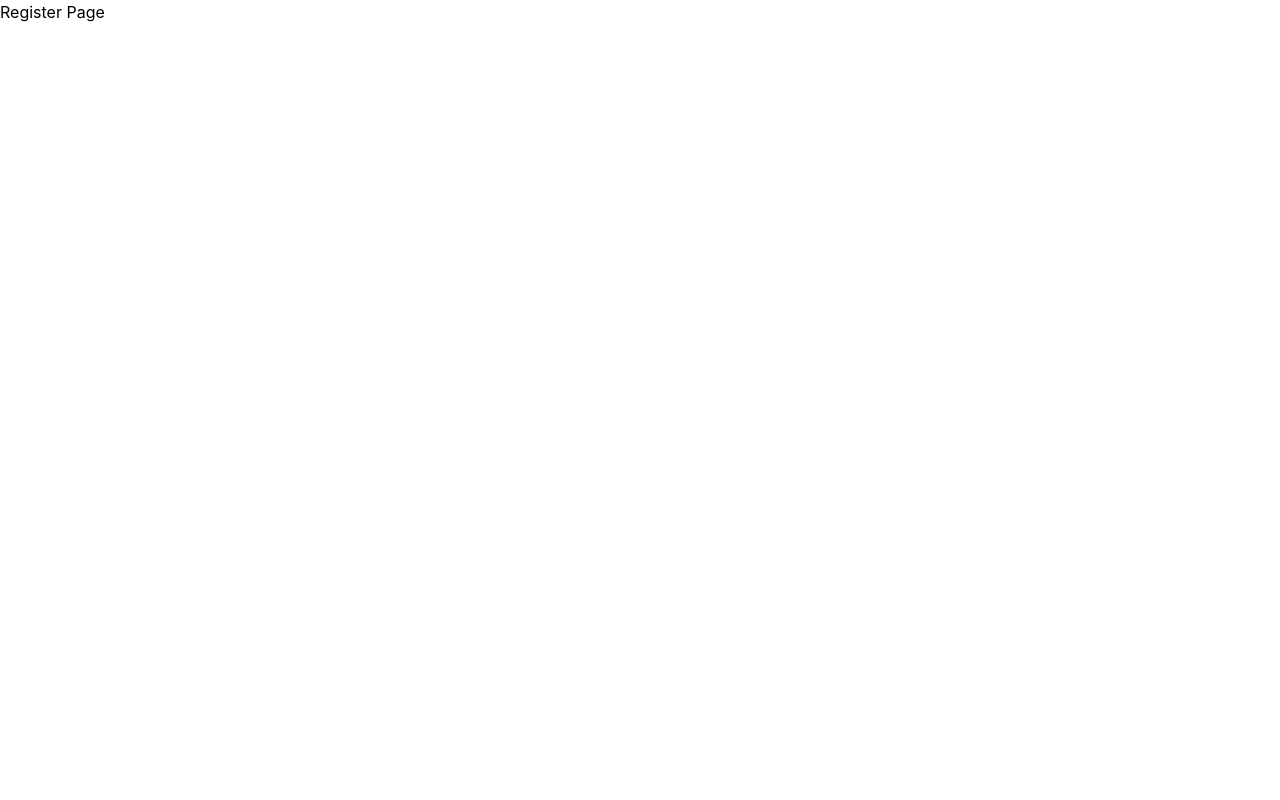
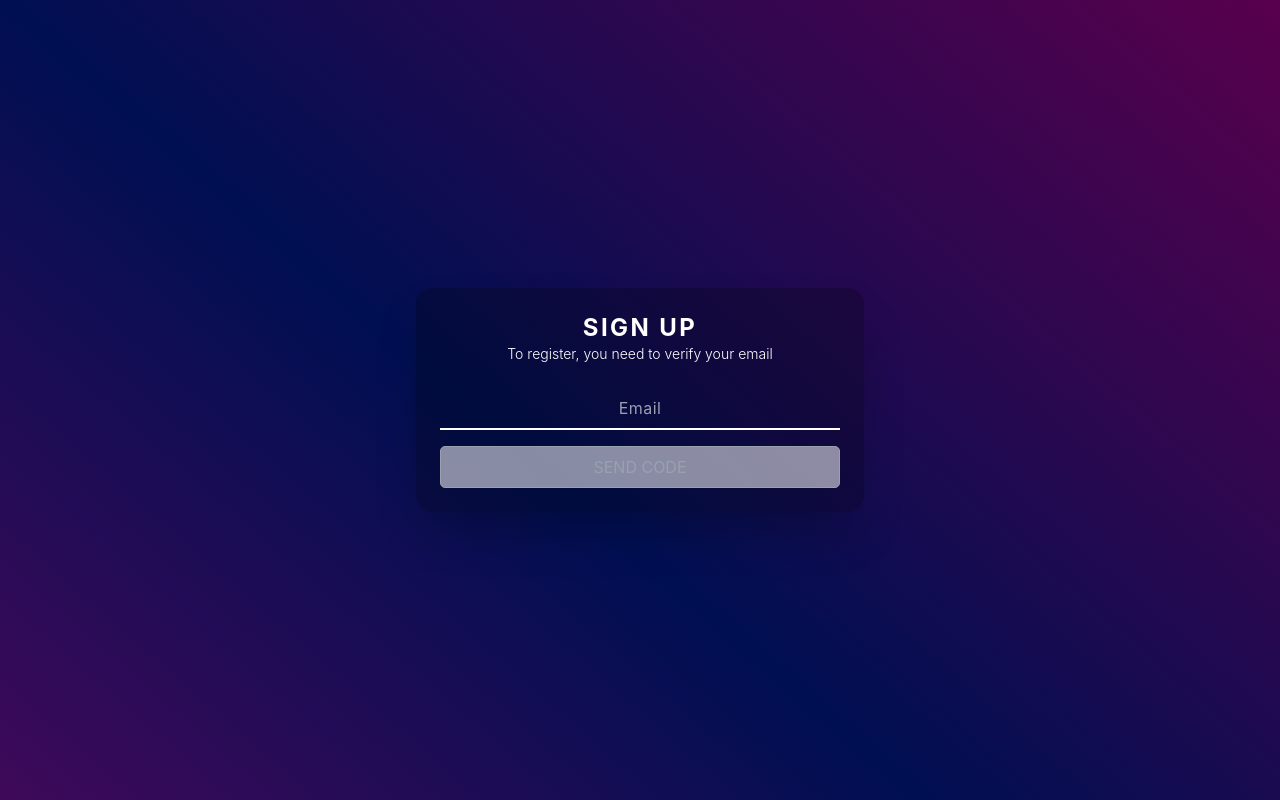
Before and after one commit to sopkodioni/financecheck, a React (Vite) app in the folder frontend/: page /register in a window 1280 px wide. Built offline with nearby package versions, Linux system fonts and the light colour scheme; no server answers; the HTML template or start-up script is replaced by a standard one.

Commit message:
integrate auth forms into router and add base pages

```diff
--- a/frontend/src/App.tsx
+++ b/frontend/src/App.tsx
@@ -3,7 +3,7 @@ import './App.css'
 import { router } from './routes'
 
 const App = () => {
-  return <RouterProvider router={router} />
+  return <RouterProvider router={ router } />
 }
 
 export default App
--- /dev/null
+++ b/frontend/src/pages/DashboardPage.tsx
@@ -0,0 +1,9 @@
+const DashboardPage = () => {
+    return (
+        <>
+            <h1>Dashboard</h1>
+        </>
+    )
+}
+
+export default DashboardPage
--- a/frontend/src/pages/HomePage.tsx
+++ b/frontend/src/pages/HomePage.tsx
@@ -1,8 +1,6 @@
 const HomePage = () => {
     return (
-        <>
-            <h1>Home Page</h1>
-        </>
+        <h1>Home Page</h1>
     )
 }
 
--- a/frontend/src/pages/LoginPage.tsx
+++ b/frontend/src/pages/LoginPage.tsx
@@ -1,8 +1,11 @@
+import AuthLayout from "../components/layout/AuthLayout"
+import LoginForm from "../features/auth/components/login/LoginForm"
+
 const LoginPage = () => {
     return (
-        <>
-            <h1>Login Page</h1>
-        </>
+        <AuthLayout title="Login">
+            <LoginForm />
+        </AuthLayout>
     )
 }
 
--- a/frontend/src/pages/RegisterPage.tsx
+++ b/frontend/src/pages/RegisterPage.tsx
@@ -1,8 +1,11 @@
+import RegisterForm from "../features/auth/components/register/RegisterForm"
+import AuthLayout from "../components/layout/AuthLayout"
+
 const RegisterPage = () => {
     return (
-        <>
-            <h1>Register Page</h1>
-        </>
+        <AuthLayout>
+            <RegisterForm />
+        </AuthLayout>
     )
 }
 
--- a/frontend/src/routes.tsx
+++ b/frontend/src/routes.tsx
@@ -3,6 +3,7 @@ import HomePage from "./pages/HomePage";
 import LoginPage from "./pages/LoginPage";
 import RegisterPage from "./pages/RegisterPage";
 import NotFoundPage from "./pages/NotFoundPage";
+import DashboardPage from "./pages/DashboardPage";
 
 export const router = createBrowserRouter([
     {
@@ -18,6 +19,10 @@ export const router = createBrowserRouter([
         element: <RegisterPage />
     },
     {
+        path: '/dashboard',
+        element: <DashboardPage />
+    },
+    {
         path: '*',
         element: <NotFoundPage />
     },
```
